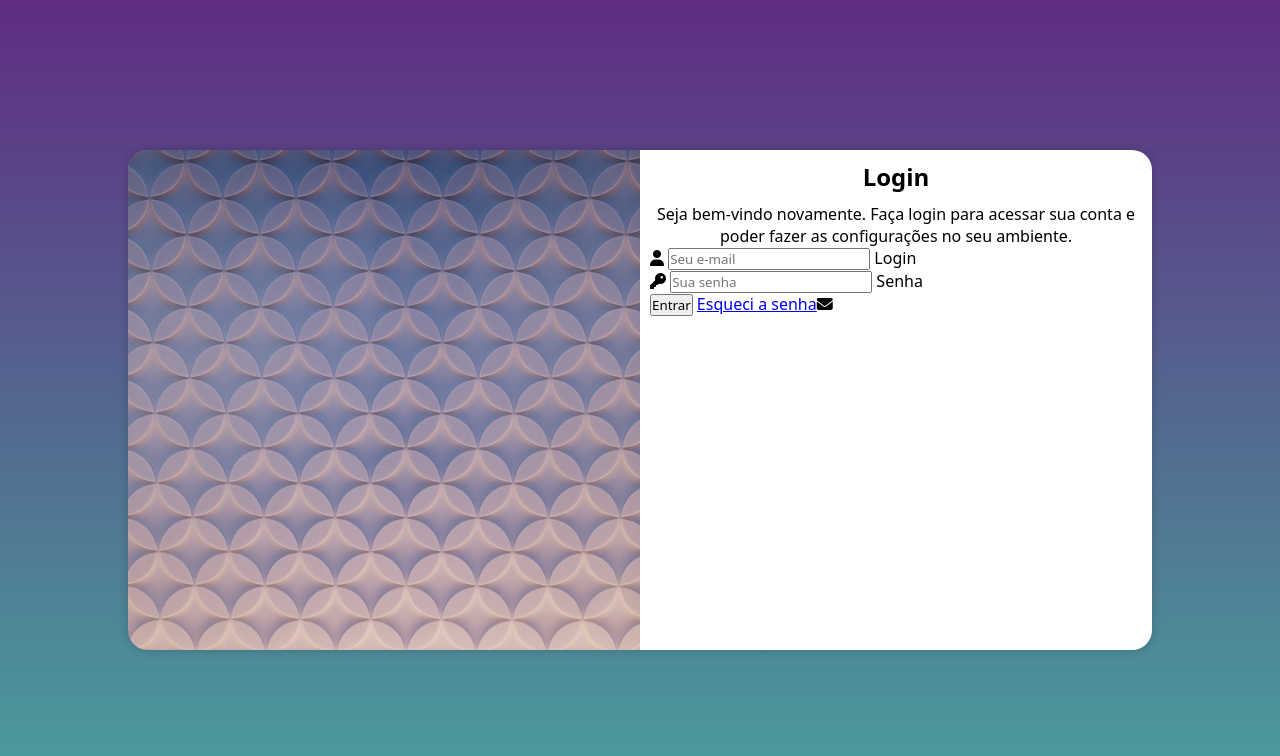
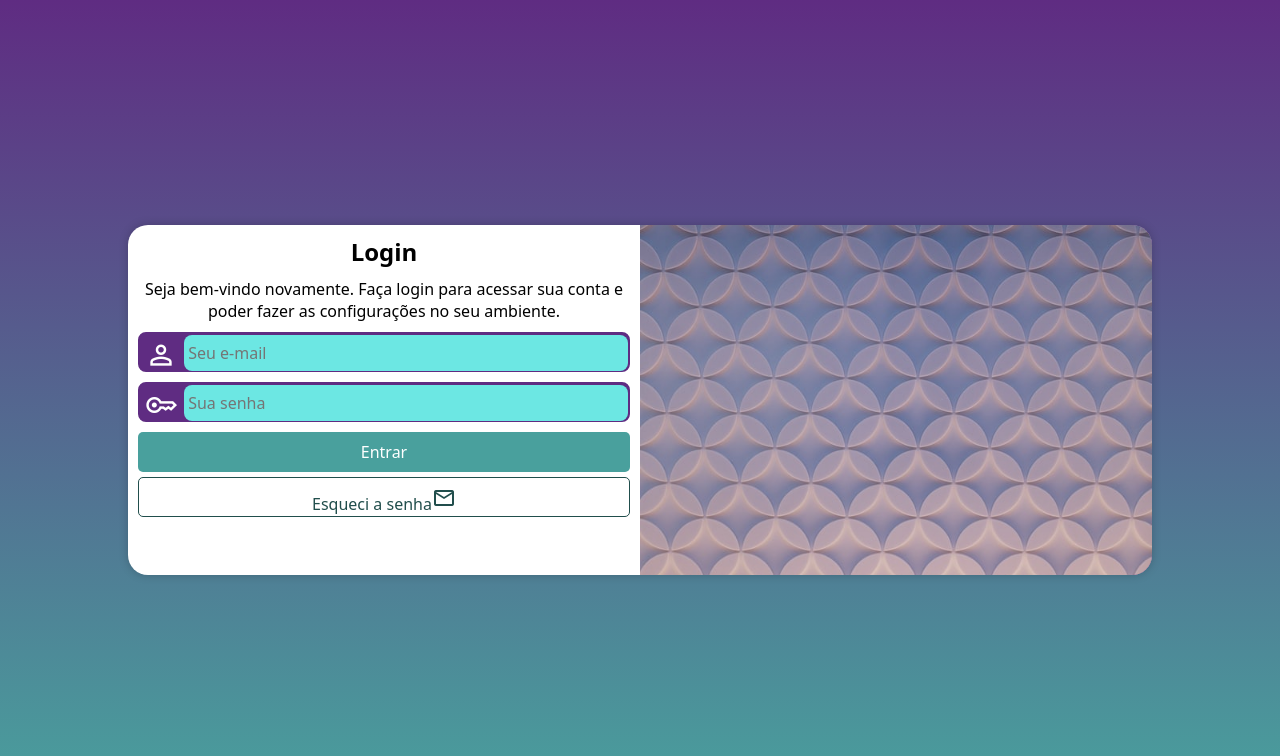
Before and after one commit to TheDuxX/login-responsivo, a plain HTML site: page index.html in a window 1280 px wide. Drawn offline with nearby package versions, Linux system fonts and the light colour scheme.

Commit message:
Login completo

```diff
--- a/estilos/mediaqueries.css
+++ b/estilos/mediaqueries.css
@@ -7,6 +7,7 @@
 
     section#login {
         width: 80vw;
+        height: 300px;
     }
 
     section#login >div#imagem {
@@ -22,6 +23,7 @@
     div#formulario > p {
         font-size: 1em;
     }
+
 }
 
 @media screen and (min-width: 992px) {
@@ -31,16 +33,17 @@
 
     section#login {
         width: 80vw;
+        height: 350px;
     }
 
     section#login >div#imagem {
-        float: left;
+        float: right;
         width: 50%;
         height: 100%;
     }
 
     section#login >div#formulario {
-        float: right;
+        float: left;
         width: 50%;
         height: 100%;
     }
--- a/estilos/style.css
+++ b/estilos/style.css
@@ -24,13 +24,13 @@ section#login {
     position: absolute;
     top: 50%;
     left: 50%;
-    transform: translate(-50%, -50%);
     background-color: white;
     width: 250px;
-    height: 500px;
+    height: 510px;
     border-radius: 20px;
     box-shadow: 0px 0px 10px rgba(0, 0, 0, 0.205);
 
+    transform: translate(-50%, -50%);
     transition: width .3s, height .3s;
     transition-timing-function: ease;
 }
@@ -56,3 +56,76 @@ div#formulario > p {
     text-align: center;
     font-size: .8em;
 }
+
+form > div.campo {
+    background-color: #5f2c82;
+    display: block;
+    width: 100%;
+    height: 40px;
+    border: 2px solid #5f2c82;
+    border-radius: 8px;
+    margin: 10px 0px;
+}
+
+form label {
+    display: none;
+}
+
+div.campo > span {
+    color: white;
+    font-size: 2em;
+    width: 40px;
+    padding: 5px;
+}
+
+div.campo > input {
+    background-color: #6ce7e3;
+    font-size: 1em;
+    width: calc(100% - 44.5px);
+    height: 100%;
+    border: 0px solid;
+    border-radius: 8px;
+    padding: 4px;
+
+    transform: translateY(-12px);
+
+}
+
+div.campo > input:focus-within {
+    background-color: white;
+}
+
+form > input[type=submit] {
+    display: block;
+    font-size: 1em;
+    width: 100%;
+    height: 40px;
+    background-color: #49a09d;
+    color: white;
+    border: none;
+    border-radius: 5px;
+    cursor: pointer;
+}
+
+form > input[type=submit]:hover {
+    background-color: #214e4c;
+}
+
+form > a.botao {
+    display: block;
+    text-align: center;
+    font-size: 1em;
+    width: 100%;
+    height: 40px;
+    padding-top: 8px;
+    margin-top: 5px;
+    background-color: white;
+    border: 1px solid #214e4c;
+    border-radius: 5px;
+    text-decoration: none;
+    color: #214e4c;
+}
+
+form > a.botao:hover {
+    background-color: #6ce7e3;
+}
--- a/index.html
+++ b/index.html
@@ -5,7 +5,7 @@
     <meta http-equiv="X-UA-Compatible" content="IE=edge">
     <meta name="viewport" content="width=device-width, initial-scale=1.0">
     <link rel="stylesheet" href="estilos/style.css">
-    <script src="https://kit.fontawesome.com/c4b5c090aa.js" crossorigin="anonymous"></script>
+    <link href="https://fonts.googleapis.com/css2?family=Material+Symbols+Outlined" rel="stylesheet" />
     <link rel="stylesheet" href="estilos/mediaqueries.css">
     <title>Login</title>
 </head>
@@ -20,18 +20,20 @@
                 <p>Seja bem-vindo novamente. Faça login para acessar sua conta e poder fazer as configurações no seu ambiente.</p>
                 <form action="login.php" method="post" autocomplete="on">
                     <div class="campo">
-                        <i class="fa-solid fa-user"></i>
+                        <span class="material-symbols-outlined">person</span>
                         <input type="text" name="login" id="ilogin" placeholder="Seu e-mail" autocomplete="email" required maxlength="30">
                         <label for="ilogin">Login</label>
                     </div>
                     <div class="campo">
-                        <i class="fa-solid fa-key"></i>
+                        <span class="material-symbols-outlined">
+                            key
+                            </span>
                         <input type="password" name="senha" id="isenha" placeholder="Sua senha"
                          autocomplete="current-password" required maxlength="20" minlength="8">
                         <label for="isenha">Senha</label>
                     </div>
                     <input type="submit" value="Entrar">
-                    <a href="esqueci.html">Esqueci a senha</a><i class="fa-solid fa-envelope"></i>
+                    <a href="esqueci.html" class="botao">Esqueci a senha<span class="material-symbols-outlined">mail</span></a>
                 </form>
             </div>
         </section>
```
